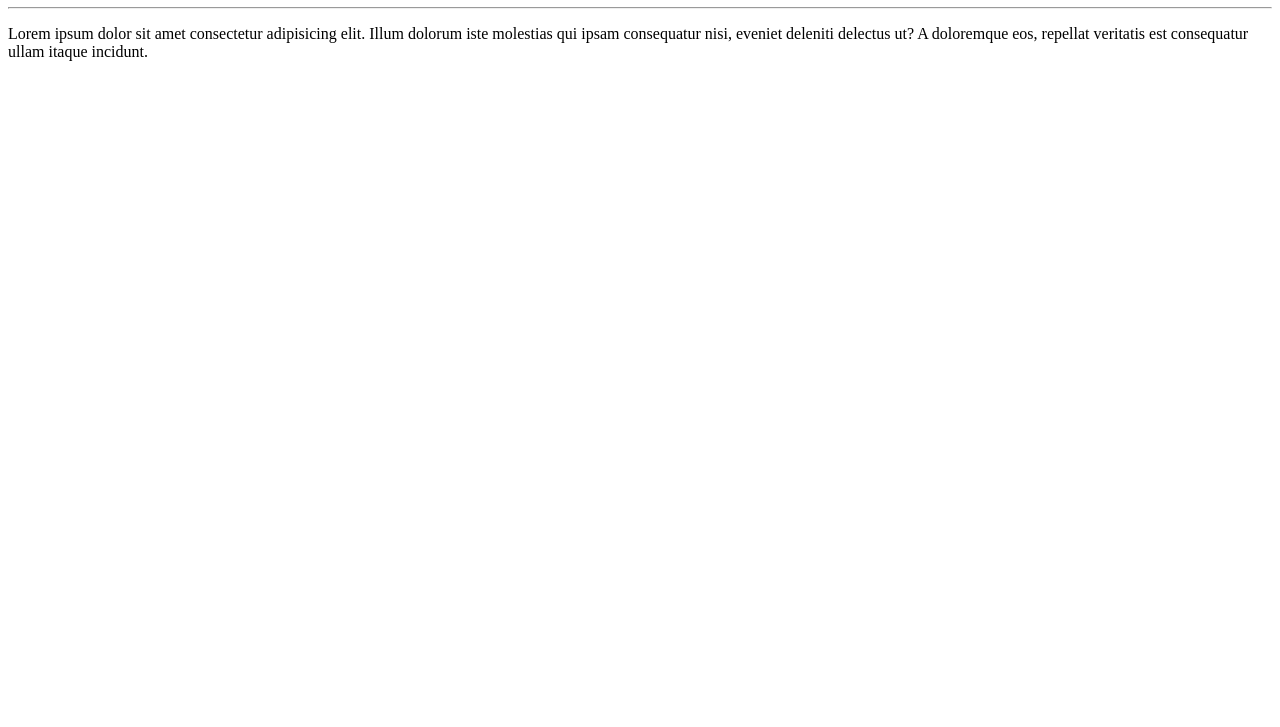
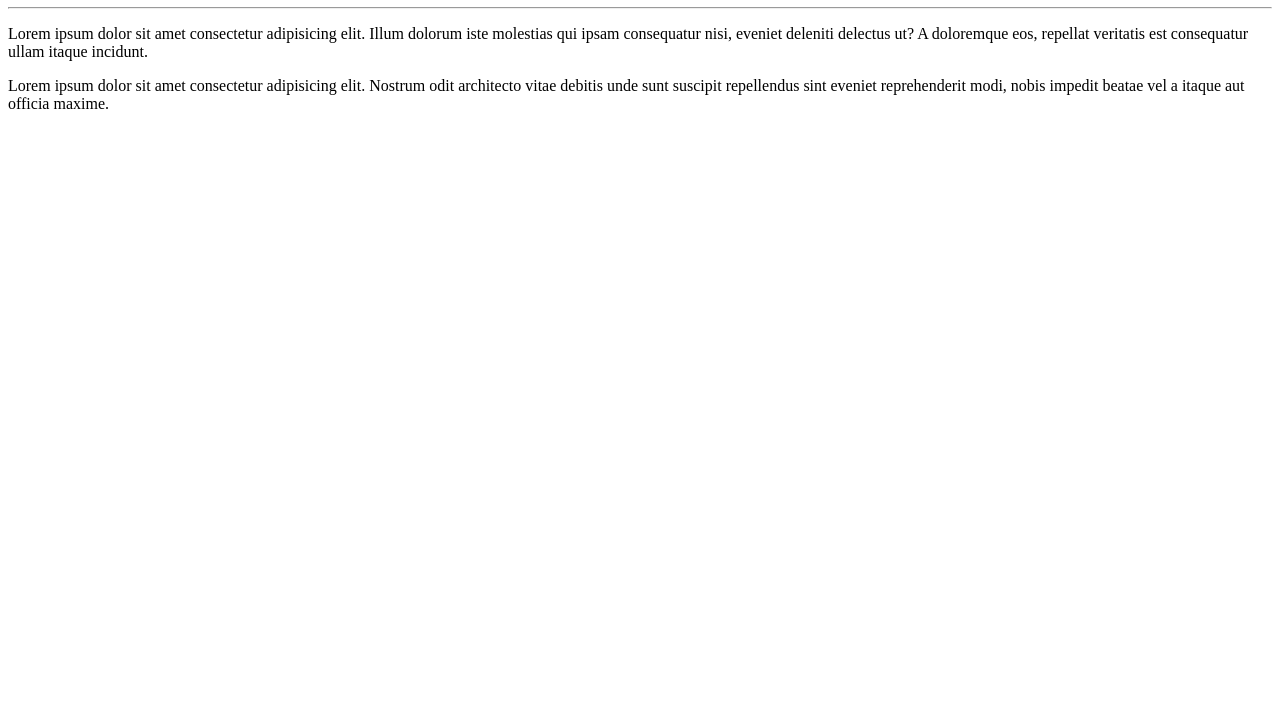
Before and after one commit to Gabrielsj9/Ola-Mundo, a plain HTML site: page site-exemplo/index.html in a window 1280 px wide. Shown: the part 73-800 px from the top of the page. Drawn offline with Linux system fonts and the light colour scheme.

Commit message:
Adicionei um parágrafo

```diff
--- a/site-exemplo/index.html
+++ b/site-exemplo/index.html
@@ -9,5 +9,6 @@
     <h1>Olá, Mundo</h1>
     <hr>
     <p>Lorem ipsum dolor sit amet consectetur adipisicing elit. Illum dolorum iste molestias qui ipsam consequatur nisi, eveniet deleniti delectus ut? A doloremque eos, repellat veritatis est consequatur ullam itaque incidunt.</p>
+    <p>Lorem ipsum dolor sit amet consectetur adipisicing elit. Nostrum odit architecto vitae debitis unde sunt suscipit repellendus sint eveniet reprehenderit modi, nobis impedit beatae vel a itaque aut officia maxime.</p>
 </body>
 </html>
```
